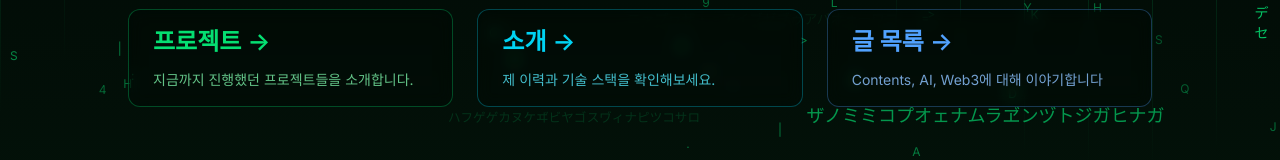
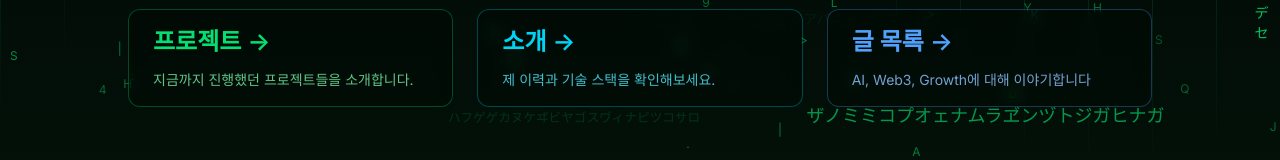
Before and after one commit to chanmkim/chanmkim-writing, a Next.js app: page / in a window 1280 px wide. Shown: the part 629-789 px from the top of the page. Built offline with nearby package versions, Linux system fonts and the light colour scheme.

Commit message:
포지셔닝: AI, Crypto, Growth

```diff
--- a/src/app/page.tsx
+++ b/src/app/page.tsx
@@ -236,7 +236,7 @@ export default function Home() {
                 </span>
               </h2>
               <p className="m-0 max-w-[30ch] text-sm text-blue-300/80">
-                Contents, AI, Web3에 대해 이야기합니다
+                AI, Web3, Growth에 대해 이야기합니다
               </p>
             </Link>
           </motion.div>
```
